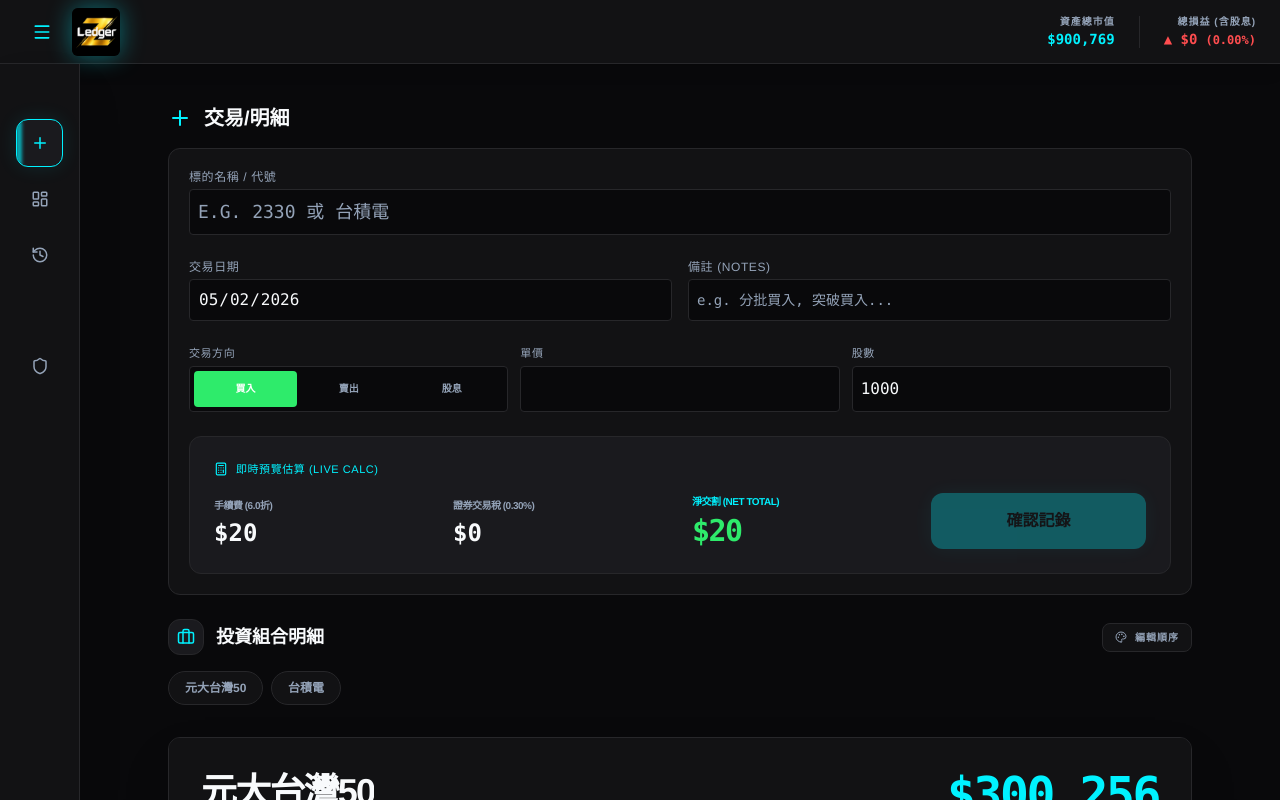
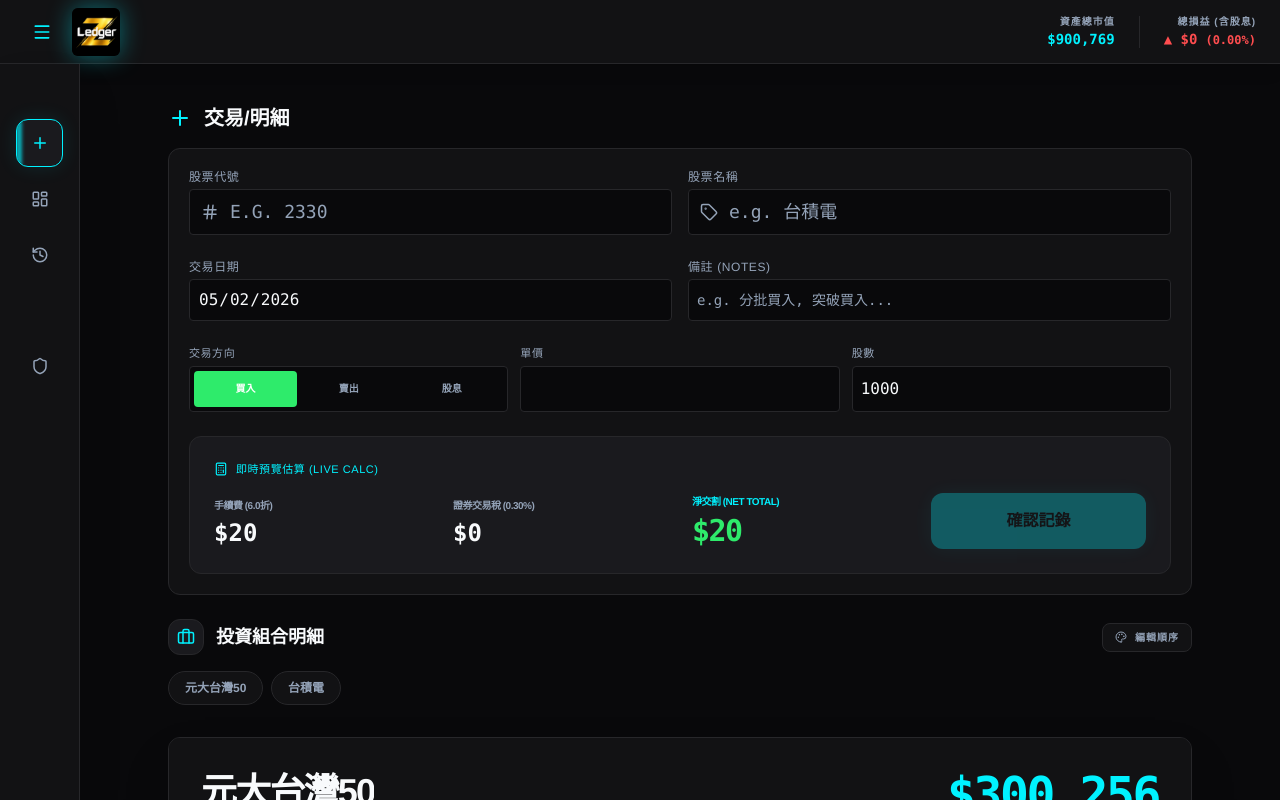
Before and after one commit to qazs792589-lang/Z-Money-, a React (Vite) app: page / in a window 1280 px wide. Shown: the top 800 px of the page. Built offline with nearby package versions, Linux system fonts and the light colour scheme.

Commit message:
feat: initialize App component with core portfolio tracking, CSV import, and local storage persistence

```diff
--- a/src/App.tsx
+++ b/src/App.tsx
@@ -24,7 +24,10 @@ import {
   Edit2,
   Trash2,
   Palette,
-  FileUp
+  FileUp,
+  Search,
+  Tag,
+  Hash
 } from 'lucide-react';
 
 declare global {
@@ -161,6 +164,19 @@ export default function App() {
   const [isLocked, setIsLocked] = useState(!!appPassword);
   const [isSettingPass, setIsSettingPass] = useState(false);
   const [newPass, setNewPass] = useState('');
+
+  // Auto-mapping logic
+  const stockMap = useMemo(() => {
+    const tMap: Record<string, string> = {};
+    const nMap: Record<string, string> = {};
+    transactions.forEach(tx => {
+      if (tx.ticker && tx.name) {
+        tMap[tx.ticker.toUpperCase()] = tx.name;
+        nMap[tx.name.toUpperCase()] = tx.ticker.toUpperCase();
+      }
+    });
+    return { tMap, nMap };
+  }, [transactions]);
 
   // Persistence: Save on Change
   useEffect(() => {
@@ -766,16 +782,49 @@ export default function App() {
                 </h2>
 
                 <div className={cn("elegant-card space-y-6 transition-all", editingTxId && "border-orange-500/30 shadow-[0_0_30px_rgba(249,115,22,0.1)]")}>
-                  <div className="grid grid-cols-1 gap-4">
-                    <div>
-                      <label className="elegant-label text-xs">標的名稱 / 代號</label>
-                      <input
-                        type="text"
-                        className="elegant-input text-lg uppercase"
-                        placeholder="e.g. 2330 或 台積電"
-                        value={formData.ticker}
-                        onChange={(e) => setFormData({ ...formData, ticker: e.target.value, name: e.target.value })}
-                      />
+                  {/* SPLIT INPUTS with Auto-Mapping */}
+                  <div className="grid grid-cols-1 md:grid-cols-2 gap-4">
+                    <div className="relative">
+                      <label className="elegant-label text-xs">股票代號</label>
+                      <div className="relative">
+                        <input
+                          type="text"
+                          className="elegant-input text-lg uppercase pl-10"
+                          placeholder="e.g. 2330"
+                          value={formData.ticker}
+                          onChange={(e) => {
+                            const val = e.target.value.toUpperCase();
+                            const mappedName = stockMap.tMap[val];
+                            setFormData({
+                              ...formData,
+                              ticker: val,
+                              name: mappedName || formData.name // Auto-fill name if found
+                            });
+                          }}
+                        />
+                        <Hash className="absolute left-3 top-1/2 -translate-y-1/2 text-[var(--text-dim)]" size={18} />
+                      </div>
+                    </div>
+                    <div className="relative">
+                      <label className="elegant-label text-xs">股票名稱</label>
+                      <div className="relative">
+                        <input
+                          type="text"
+                          className="elegant-input text-lg pl-10"
+                          placeholder="e.g. 台積電"
+                          value={formData.name}
+                          onChange={(e) => {
+                            const val = e.target.value;
+                            const mappedTicker = stockMap.nMap[val.toUpperCase()];
+                            setFormData({
+                              ...formData,
+                              name: val,
+                              ticker: mappedTicker || formData.ticker // Auto-fill ticker if found
+                            });
+                          }}
+                        />
+                        <Tag className="absolute left-3 top-1/2 -translate-y-1/2 text-[var(--text-dim)]" size={18} />
+                      </div>
                     </div>
                   </div>
 
@@ -1015,11 +1064,9 @@ export default function App() {
                       const unrealizedPL = (curPrice - h.avgCost) * h.currentShares;
                       const totalPL = unrealizedPL + (h.realizedPL || 0);
 
-                      // Calculate ROI: If active, use unrealized ROI. If closed, use realized profit vs total historically invested (approx)
-                      // For simplicity, let's show the ROI based on active avgCost if available, otherwise just total profit.
                       const roi = h.avgCost > 0
                         ? ((curPrice / h.avgCost) - 1) * 100
-                        : (h.totalInvested === 0 && h.realizedPL !== 0 ? 100 : 0); // Placeholder for closed positions
+                        : (h.totalInvested === 0 && h.realizedPL !== 0 ? 100 : 0);
                       const displayName = txs.length > 0 ? txs[0].name : h.name;
 
                       return (
@@ -1043,7 +1090,6 @@ export default function App() {
                                   </div>
                                 </div>
 
-                                {/* Sub-stats for all viewports */}
                                 <div className="grid grid-cols-2 md:grid-cols-4 gap-6 md:gap-8 pt-8 border-t border-[var(--border)]">
                                   <div>
                                     <span className="text-[10px] text-[var(--text-dim)] uppercase tracking-[0.2em] font-black opacity-60 block mb-2">持有股數</span>
@@ -1064,7 +1110,6 @@ export default function App() {
                                 </div>
                               </div>
 
-                              {/* History Ledger Section */}
                               <div className="flex flex-col border-b border-[var(--border)] bg-[var(--bg-secondary)]">
                                 <div className="px-6 py-3 flex items-center justify-between bg-[var(--bg-tertiary)]">
                                   <span className="text-[9px] font-black tracking-[0.2em] text-[var(--text-dim)] uppercase">歷史交易明細表</span>
@@ -1081,7 +1126,6 @@ export default function App() {
                                         exit={{ opacity: 0, scale: 0.95 }}
                                         className="relative overflow-hidden border-b border-[var(--border)] group"
                                       >
-                                        {/* Swipe-to-Delete Background */}
                                         <div className="absolute inset-0 bg-[var(--danger)] flex items-center justify-between px-6">
                                           <div className="flex items-center gap-2 text-white">
                                             <Trash2 size={16} />
@@ -1093,7 +1137,6 @@ export default function App() {
                                           </div>
                                         </div>
 
-                                        {/* Foreground Content */}
                                         <motion.div
                                           drag="x"
                                           dragConstraints={{ left: 0, right: 0 }}
@@ -1158,7 +1201,6 @@ export default function App() {
                                 </div>
                               </div>
 
-                              {/* The Integrated Chart Area (Always bottom) */}
                               <div className="p-4 md:p-8 bg-[var(--bg-primary)] border-t border-[var(--border)]">
                                 <div className="h-[300px] md:h-[450px] rounded-xl overflow-hidden border border-[var(--border)] relative group">
                                   <StockChartWidget ticker={ticker} transactions={txs} weeklyPrices={weeklyPrices.filter(wp => wp.ticker === ticker)} marketData={marketData} />
@@ -1166,7 +1208,6 @@ export default function App() {
                               </div>
                             </div>
 
-                            {/* Weekly Price Input Section */}
                             <div className="bg-[var(--bg-tertiary)] p-3 md:p-6 border-b border-[var(--border)] space-y-4">
                               <div className="flex items-center justify-between">
                                 <span className="text-[9px] font-black tracking-[0.2em] text-[var(--text-dim)] uppercase">每週收盤價登錄</span>
@@ -1216,7 +1257,6 @@ export default function App() {
                                 {weeklyPrices.filter(wp => wp.ticker === ticker)
                                   .sort((a, b) => b.date.localeCompare(a.date))
                                   .map((wp, i) => {
-                                    // Calculate shares and cost at this specific date
                                     const pastTxs = txs.filter(t => t.date <= wp.date);
                                     let historicalShares = 0;
                                     let historicalCost = 0;
```
